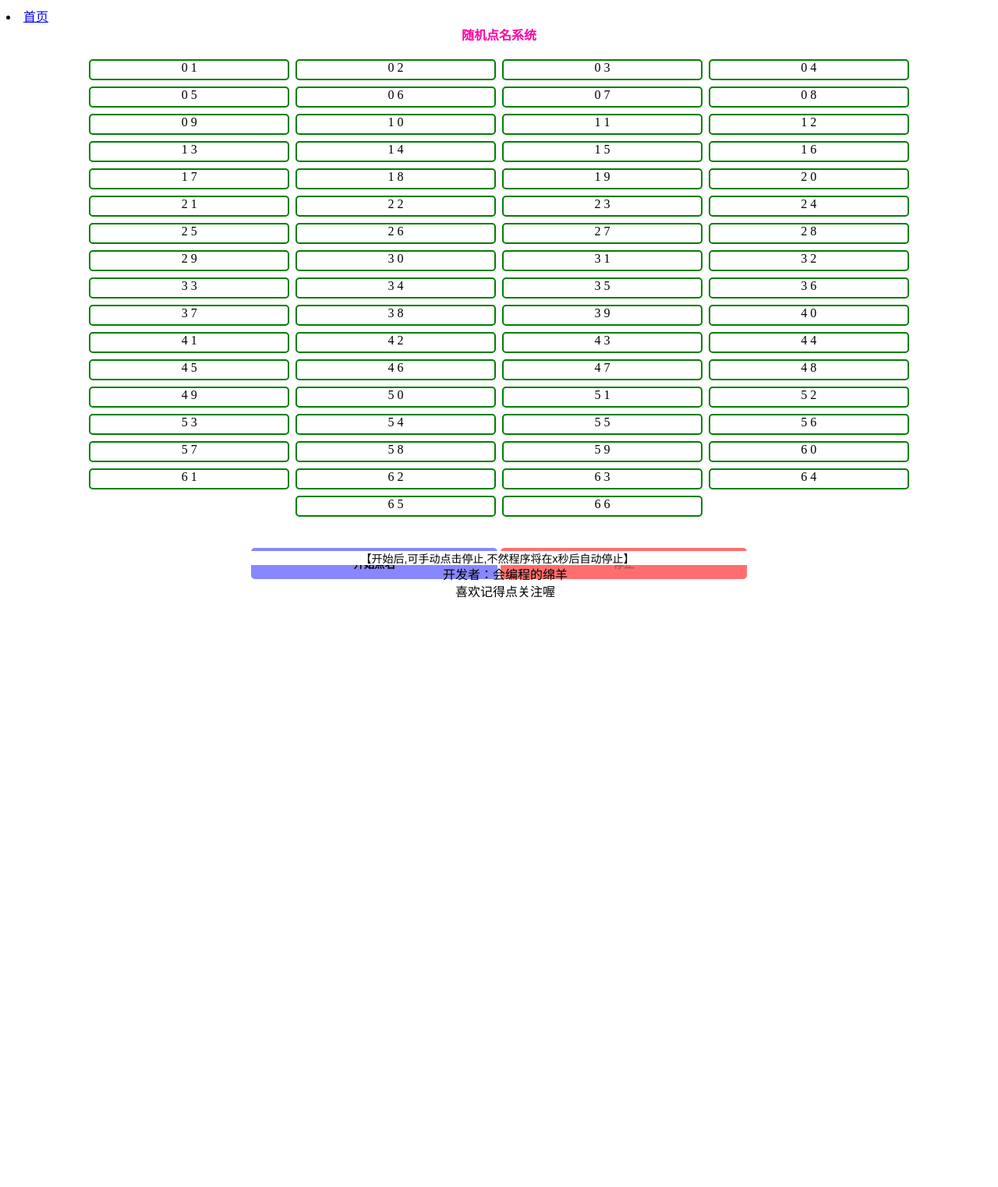
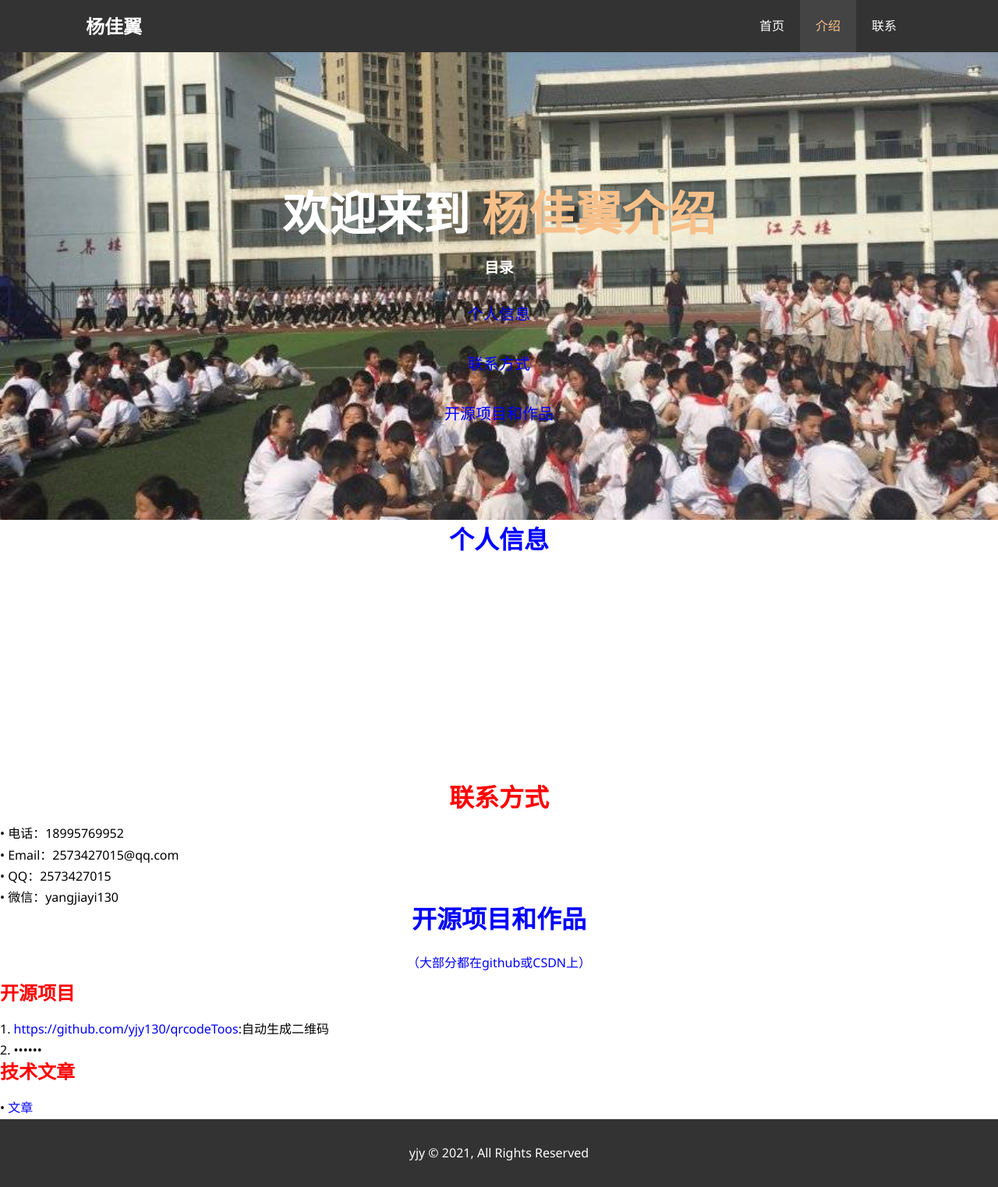
Before and after one commit to yjy130/yjy130.github.io, a plain HTML site: page about.html in a window 1280 px wide. Shown: the whole page at 78% size. Before the commit the page ends 800 px from the top, so only its background shows below. Drawn offline with Linux system fonts and the light colour scheme.

Commit message:
Update about.html

```diff
--- a/about.html
+++ b/about.html
@@ -1,237 +1,83 @@
 <!DOCTYPE html>
-<html lang="en">
+<html lang="zh">
 <head>
-    <meta charset="UTF-8">
-    <meta name="viewport" content="width=device-width, initial-scale=1.0, minimum-scale=1.0, maximum-scale=1.0, user-scalable=no"/>
-    <meta http-equiv="X-UA-Compatible" content="ie=edge">
-    <title>随机点名系统--倒计时版本</title>
-    <style>
-	/*样式代码，非专业人士请勿更改*/
-
-        .wrapper{
-            text-align: center;
-        }
-
-		.wrapper ul{
-            padding: 0;
-        }
-
-        .wrapper ul li{
-            width: 20%;
-            height: 23px;
-            text-align: center;
-            margin: 4px;
-            border:2px solid #ccc;
-			border-color:green;
-            border-radius: 5px;
-            display: inline-block;
-        }
-
-        .wrapper button{
-			outline-color: #fff;
-            margin-top: 20px;
-            width: 25%;
-            height: 40px;
-            border: none;
-            border-radius: 5px;
-            font-weight: 700;
-            cursor: pointer;
-        }
-
-        .wrapper .active{
-            background-color: #5af3cf;
-            font-weight: 700;
-			font-family:"华文仿宋";
-        }
-
-        .lucking{
-			margin-top: 30px;
-        }
-
-		.lucking p{
-			font-size:30px;
-            font-weight: 700;
-			font-family:"华文仿宋";
-        }
-
-		#headline{
-			text-align:center;
-			font-weight: bold;
-			color: #ff00a5;
-			font-family:"华文仿宋";
-		}
-
-		#showText{
-			position:fixed;
-			width:100%;
-			text-align:center;
-			right:0;
-			bottom:75px;
-			border: none;
-			font-size:14px;
-		}
-
-		#tailOne{
-			position:fixed;
-			text-align:center;
-			bottom:52px;
-			width:100%;
-		}
-
-		#tailTwo{
-			position:fixed;
-			text-align:center;
-			bottom:30px;
-			width:100%;
-		}
-
-		#tailThree{
-			position:fixed;
-			bottom:5px;
-			width:100%;
-		}
-    </style>
+	<meta charset="UTF-8">
+	<meta name="viewport" content="width=device-width, initial-scale=1.0">
+	<meta http-equiv="X-UA-Compatible" content="ie=edge">
+	<meta name="description" content="欢迎来到米修在线"/>
+	<meta name="keywords" content="前端学习，米修在线"/>
+	<link rel="stylesheet" href="./css/font-awesome.min.css">
+	<link rel="stylesheet" href="./css/style.css">
+	<title>杨佳翼 | 介绍</title>
 </head>
 <body>
-	<li><a href="index.html">首页</a></li>
-	<div class="headline" id="headline">
-       <span>随机点名系统</span>
-    </div>
+	<header>
+		<nav id="navbar">
+			<div class="container">
+				<h1><a href="index.html">杨佳翼</a></h1>
+				<ul>
+					<li><a  href="index.html">首页</a></li>
+					<li><a class="current" href="about.html">介绍</a></li>
+					<li><a href="contact.html">联系</a></li>
+				</ul>
+			</div>
+		</nav>
+		<div id="showcase">
+			<div class="container">
+				<div class="showcase-content">
+					<h1>欢迎来到<span class="text-primary"> 杨佳翼介绍</span></h1>
+					<h3>目录</h3>
+					<p><a href="#xing_x" style="color: blue;">个人信息</a></p>
+					<p><a href="#lian_x" style="color: blue;"">联系方式</a></p>
+					<p><a href="#xiang_m" style="color: blue;"">开源项目和作品</a></p>
+				</div>
+			</div>
+		</div>
+	</header>
+	<div id="one">
+		<h1 id="xing_x" style="text-align: center;color: blue;line-height: 50px;opacity:1.0;">个人信息</h1>
+		<ul id="yang" class="yang" style="color: white;opacity:1.0;">
+			<li>• 姓名：杨佳翼</li>
+			<li>• 性别：男</li>
+			<li>• 生日：2009/3/22</li>
+			<li>• 黄冈市东坡小学六年级</li>
+			<li>• 技术博客：https://blog.csdn.net/weixin_49163040?spm=1000.2115.3001.5343</li>
+			<li>• Github：https://github.com/yjy130</li>
+			<li>• 期望职位：程序员</li>
+			<li>• 年龄：12</li>
+			<li>• 期望学校：confidential</li>
+			<li>• 期望城市：every city</li>
+		</ul>
+	</div>
+	<div id="two">
+		<h1 id="lian_x" style="text-align: center;color: red;opacity:1.0;">联系方式</h1>
+		<ul style="opacity:1.0;">
+			<li>• 电话：18995769952</li>
+			<li>• Email：2573427015@qq.com</li>
+			<li>• QQ：2573427015</li>
+			<li>• 微信：yangjiayi130</li>
+		</ul>
 
-    <div class="wrapper" id="panel">
-        <ul id="list"></ul>
-        <button class="start" id="startBtn" style="background-color:#0000ff78;">开始点名</button>
-        <button class="stop" id="stopBtn" style="background-color:#ff000091;" disabled>停止</button>
-        <div class="lucking" id="show">
-            <p></p>
-        </div>
-    </div>
-	<input value="【开始后,可手动点击停止,不然程序将在x秒后自动停止】" id="showText">
+		<h1 style="text-align: center;color: blue;opacity:1.0;">开源项目和作品</h1>
 
-	<div class="tail" id="tailOne">
-       <span>开发者：会编程的绵羊</span>
-    </div>
-	<div class="tail" id="tailTwo">
-	   <span>喜欢记得点关注喔</span>
-    </div>
-	<div class="tail" id="tailThree">
-	   <marquee style="color:red;" scrollamount=10;>
-	   温馨提示：代码原创</marquee>
-    </div>
+		<p style="text-align: center;color: blue;opacity:1.0;">（大部分都在github或CSDN上）</p>
 
+		<h2 style="color: red;opacity:1.0;">开源项目</h2>
+
+		<ol>
+			<li">1. <a href="https://github.com/yjy130/qrcodeToos", style="color: blue;">https://github.com/yjy130/qrcodeToos</a>:自动生成二维码</li>
+			<li>2. ••••••</li>
+		</ol>
+
+		<h2 style="color: red;opacity:1.0;">技术文章</h2>
+		<span>• <a href="https://blog.csdn.net/weixin_49163040?spm=1000.2115.3001.5343" style="color: blue;"">文章</a></span>
+
+	</div>
+
+
+	<div class="clr"></div>
+	<footer id="main-footer">
+		<p>yjy &copy; 2021, All Rights Reserved</p>
+	</footer>
 </body>
 </html>
-<script>
-	/*核心代码，非专业人士请勿更改*/
-	//需要抽取的名字如下写法，用英文单引号('')把名字括起来，然后加上英文逗号(,)隔开，最后一个名字后面不需要加上英文逗号(,)。不限定写多少个名字，不够可以按要求继续加上去，也可以删除(要将英文单引号('')加上名字和每个名字后面的逗号一起删)
-    var array = ['0 1','0 2','0 3','0 4','0 5','0 6','0 7','0 8','0 9','1 0','1 1','1 2','1 3','1 4','1 5','1 6','1 7','1 8','1 9','2 0','2 1','2 2','2 3','2 4','2 5','2 6','2 7','2 8','2 9','3 0','3 1','3 2','3 3','3 4','3 5','3 6','3 7','3 8','3 9','4 0','4 1','4 2','4 3','4 4','4 5','4 6','4 7','4 8','4 9','5 0','5 1','5 2','5 3','5 4','5 5','5 6','5 7','5 8','5 9','6 0','6 1','6 2','6 3','6 4','6 5','6 6'];
-    // 获取元素
-    var wrapper  = document.getElementById('panel');
-    var ul = document.getElementById('list');;
-    var timer = null;
-
-	//调用（执行）事件
-    init();
-
-
-	//读取事件
-    function init(){
-		// 动态创建li
-		for(var i = 0; i < array.length;i++){
-			var oli = document.createElement('li');
-			oli.innerHTML = array[i];//依次从数组中遍历一个
-			ul.appendChild(oli);//拼接进li列表
-		}
-		//调用（执行）点击事件
-        clickEvent();
-    }
-
-	var test=0;
-
-	// 获取抽取的结果框
-    var lucking = document.getElementById('show');
-
-	// 点击事件/函数
-    function clickEvent(){
-		// 获取开始点名按钮（start）
-		var start = wrapper.getElementsByTagName('button')[0];
-		// 获取停止按钮（stop）
-		var stop = wrapper.getElementsByTagName('button')[1];
-
-        // 定时器（可以设定抽取变化的效率，即速度）
-		//开始点名按钮触发事件
-        start.addEventListener('click',function(){
-			test=1;
-			countDown();
-			lucking.children[0].innerText ="";//清空lucking下的p标签内容
-            clearInterval(timer);//清空计时器,避免二次点击无法停止
-            timer = setInterval(function(){
-				//从所有的名字中（数组里）随机抽取一个索引（从0开始），例如有35个人，那索引就是0到35-1，即0~34。
-                var random = Math.floor(Math.random()*array.length);// 获得随机数
-				//通过for循环遍历，一共遍历（最大索引）次
-                for(var i = 0;i < array.length;i++){
-                    ul.children[i].className = '';
-                }
-                ul.children[random].className = 'active';//返回抽取到的名字，然后通过停止按钮事件显示出来
-            },50);//这个50就是设定时间的，这是50等于0.05秒，5000是5秒,1000就是1秒，如此类推
-        });
-
-		//停止按钮触发事件
-        stop.addEventListener('click',function(){
-			test=2;
-			clearInterval(timer);//清空计时器，停止
-			// 找到此时的元素
-			var active = document.getElementsByClassName('active')[0];
-			alert("幸运儿：学号为" + active.innerText + "的同学");
-			lucking.children[0].innerText = "幸运儿：学号为" + active.innerText + "的同学";//往lucking下的p标签添加内容，即显示名字
-			show();
-        })
-    }
-
-
-	//倒计时功能
-	var time=Math.floor(Math.random()*(10-5+1)+5);
-	var obj = document.getElementById("showText");
-	var startBtn = document.getElementById("startBtn");
-	var stopBtn = document.getElementById("stopBtn");
-	function countDown() {
-		if(test==1){
-			if (time > 0) {
-				obj.value = "【程序将在 "+time+" 秒后自动停止】";
-				time--;
-				setTimeout("countDown()", 1000);//倒计时1秒执行一次
-				setTimeout("showStopBtn()", 700);//设置0.7秒显示，防止两个按钮点击过快
-			} else {
-				clearInterval(timer);//清空计时器，停止
-				// 找到此时的元素
-				var active = document.getElementsByClassName('active')[0];
-				obj.style.display="none";//隐藏倒计时文字
-				alert("幸运儿：学号为" + active.innerText + "的同学");
-				lucking.children[0].innerText = "幸运儿：学号为" + active.innerText + "的同学";//往lucking下的p标签添加内容，即显示名字
-				show();//调用控制事件
-			}
-		}
-		return;
-	}
-
-	//控制事件
-	function show() {
-		obj.style.display="block";//显示倒计时文字
-		time=Math.floor(Math.random()*(10-5+1)+5);//重新赋值
-		obj.value = "【开始后,可手动点击停止,不然程序将在"+time+"秒后自动停止】";
-		setTimeout("showStartBtn()", 700);//设置0.7秒显示，防止两个按钮点击过快
-	}
-
-	//控制事件
-	function showStartBtn() {
-		startBtn.disabled = false;//开始按钮可点击
-		stopBtn.disabled = true;//停止按钮不可点击
-	}
-
-	//控制事件
-	function showStopBtn() {
-		startBtn.disabled = true;//开始按钮不可点击
-		stopBtn.disabled = false;//停止按钮可点击
-	}
-
-</script>
```
